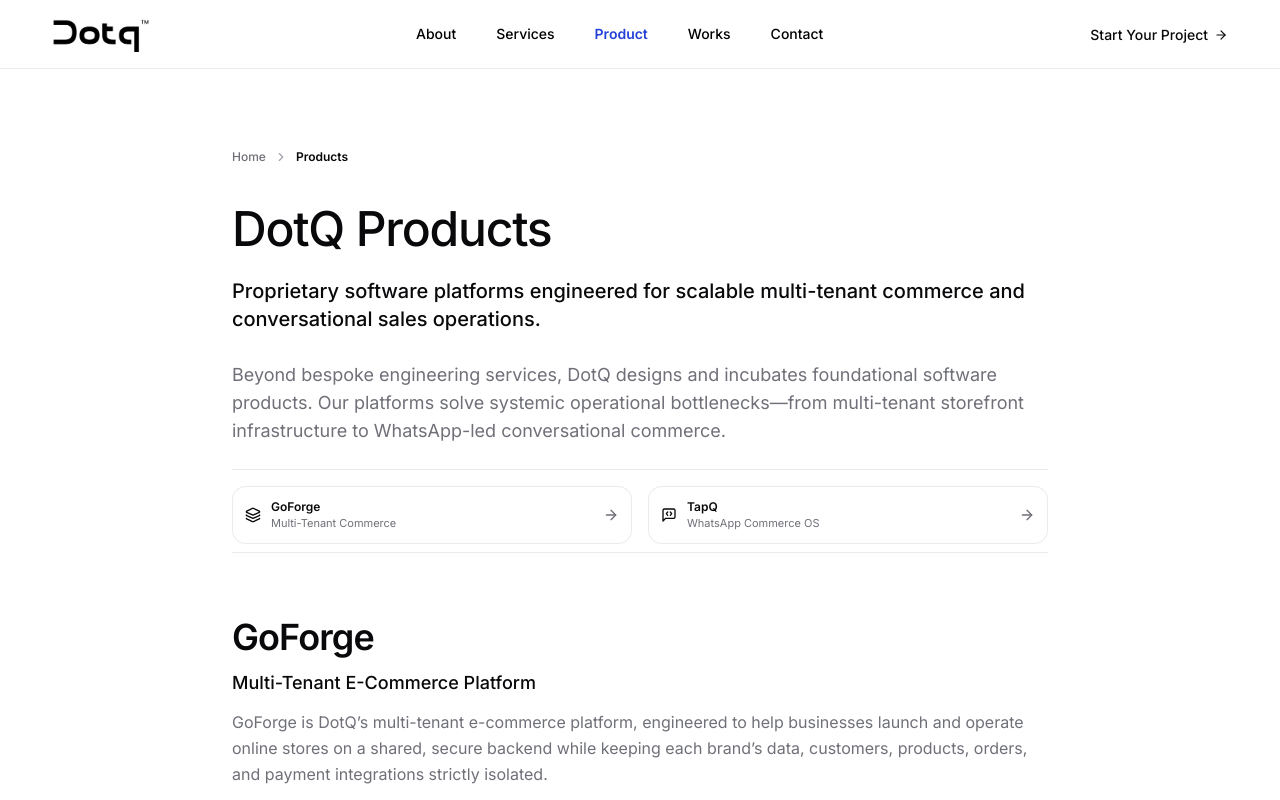
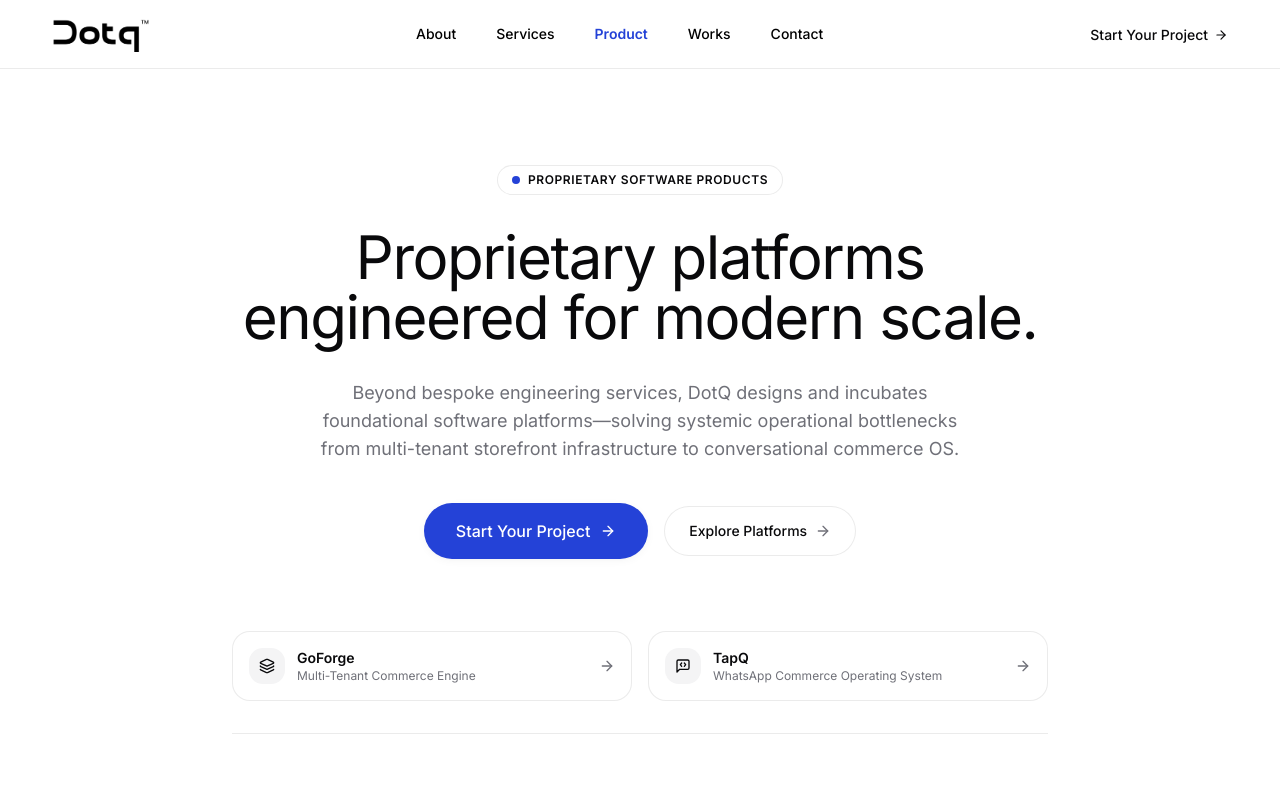
Before and after one commit to RohithER12/dotQ, a Next.js app: page /product in a window 1280 px wide. Shown: the top 800 px of the page. Built offline with nearby package versions, Linux system fonts and the light colour scheme.

Commit message:
feat: add product hero section and update logo assets and product page layout

```diff
--- a/components/layout/MobileMenu.tsx
+++ b/components/layout/MobileMenu.tsx
@@ -89,7 +89,7 @@
                             <div className="flex items-center justify-between pb-6 mb-2 border-b border-black/10">
                                 <Link href="/" onClick={onClose} className="focus:outline-none">
                                     <Image
-                                        src="/assets/dot%20q%20Logo.png"
+                                        src="/assets/dot%20q%20new%20Logo.png"
                                         alt="DotQ Logo"
                                         width={110}
                                         height={32}
--- a/components/layout/Navbar.tsx
+++ b/components/layout/Navbar.tsx
@@ -38,9 +38,8 @@
                                 <Link
                                     key={link.name}
                                     href={link.href}
-                                    className={`text-sm transition-colors ${
-                                        isActive ? 'text-cobalt font-semibold' : 'text-black font-medium hover:text-cobalt'
-                                    }`}
+                                    className={`text-sm transition-colors ${isActive ? 'text-cobalt font-semibold' : 'text-black font-medium hover:text-cobalt'
+                                        }`}
                                 >
                                     {link.name}
                                 </Link>
--- /dev/null
+++ b/components/product/ProductHero.tsx
@@ -0,0 +1,75 @@
+'use client';
+
+import React, { useState, useEffect } from 'react';
+import { motion } from 'framer-motion';
+import { ArrowRight } from 'lucide-react';
+import Button from '@/components/ui/Button';
+
+export default function ProductHero() {
+    const [mounted, setMounted] = useState(false);
+
+    useEffect(() => {
+        setMounted(true);
+    }, []);
+
+    return (
+        <section className="relative pt-16 sm:pt-24 pb-12 sm:pb-16 bg-canvas overflow-hidden select-none">
+            {/* Ambient Background Glow */}
+            <div className="absolute top-1/2 left-1/2 -translate-x-1/2 -translate-y-1/2 w-[600px] h-[350px] bg-cobalt/10 rounded-full blur-3xl pointer-events-none -z-10" />
+
+            <div className="max-w-[1240px] mx-auto px-4 sm:px-6 lg:px-8 text-center relative z-10">
+                <div className="max-w-4xl mx-auto space-y-6 sm:space-y-8">
+                    {/* Eyebrow Pill */}
+                    <motion.div
+                        initial={mounted ? { opacity: 0, y: 10 } : false}
+                        animate={{ opacity: 1, y: 0 }}
+                        transition={{ duration: 0.5 }}
+                        className="inline-flex items-center gap-2 px-3.5 py-1.5 rounded-full bg-white border border-border-subtle text-primary text-xs font-semibold uppercase tracking-wider shadow-subtle"
+                    >
+                        <span className="w-2 h-2 rounded-full bg-cobalt" />
+                        <span>PROPRIETARY SOFTWARE PRODUCTS</span>
+                    </motion.div>
+
+                    {/* Main Heading */}
+                    <motion.h1
+                        initial={mounted ? { opacity: 0, y: 20 } : false}
+                        animate={{ opacity: 1, y: 0 }}
+                        transition={{ duration: 0.7, delay: 0.1 }}
+                        className="text-3xl sm:text-5xl md:text-6xl lg:text-6xl font-sans font-regular tracking-tight text-primary leading-[1.08] text-balance mx-auto"
+                    >
+                        Proprietary platforms engineered for modern scale.
+                    </motion.h1>
+
+                    {/* Supporting Paragraph */}
+                    <motion.p
+                        initial={mounted ? { opacity: 0, y: 20 } : false}
+                        animate={{ opacity: 1, y: 0 }}
+                        transition={{ duration: 0.7, delay: 0.2 }}
+                        className="text-base sm:text-lg text-secondary max-w-2xl leading-relaxed text-balance mx-auto"
+                    >
+                        Beyond bespoke engineering services, DotQ designs and incubates foundational software platforms—solving systemic operational bottlenecks from multi-tenant storefront infrastructure to conversational commerce OS.
+                    </motion.p>
+
+                    {/* Action CTA Buttons */}
+                    <motion.div
+                        initial={mounted ? { opacity: 0, y: 20 } : false}
+                        animate={{ opacity: 1, y: 0 }}
+                        transition={{ duration: 0.7, delay: 0.3 }}
+                        className="pt-2 flex flex-wrap items-center justify-center gap-3 sm:gap-4"
+                    >
+                        <Button href="/contact" size="lg" variant="primary" showArrow={true}>
+                            Start Your Project
+                        </Button>
+                        <a
+                            href="#goforge"
+                            className="inline-flex items-center gap-2 px-6 py-3.5 rounded-full bg-white border border-border-subtle text-primary text-sm font-medium hover:border-zinc-400 hover:bg-zinc-50 transition-all shadow-subtle cursor-pointer"
+                        >
+                            <span>Explore Platforms</span>
+                            <ArrowRight className="w-4 h-4 text-zinc-500" />
+                        </a>
+                    </motion.div>
+                </div>
+            </div>
+        </section>
+    );
+}
--- a/components/product/ProductHubScreen.tsx
+++ b/components/product/ProductHubScreen.tsx
@@ -4,49 +4,31 @@
 import Image from 'next/image';
 import Link from 'next/link';
 import Button from '@/components/ui/Button';
-import { ChevronRight, ArrowRight, CheckCircle2, Mail, Layers, MessageSquareCode } from 'lucide-react';
+import { ArrowRight, Mail, Layers, MessageSquareCode } from 'lucide-react';
 import { GOFORGE_PRODUCT, TAPQ_PRODUCT, COMPARISON_MATRIX } from '@/lib/productData';
+import ProductHero from './ProductHero';
+import FinalCTA from '@/components/home/FinalCTA';
 
 export default function ProductHubScreen() {
     return (
-        <article className="min-h-screen bg-canvas py-12 sm:py-20 select-none">
-            <div className="max-w-[880px] mx-auto px-4 sm:px-6 lg:px-8">
-                {/* Breadcrumbs */}
-                <nav className="flex items-center gap-2 text-xs font-medium text-secondary mb-10" aria-label="Breadcrumb">
-                    <Link href="/" className="hover:text-primary transition-colors">
-                        Home
-                    </Link>
-                    <ChevronRight className="w-3.5 h-3.5 text-zinc-400" />
-                    <span className="text-primary font-semibold">
-                        Products
-                    </span>
-                </nav>
+        <article className="min-h-screen bg-canvas select-none">
+            {/* Standard Full-width Elevated Hero Section */}
+            <ProductHero />
 
-                {/* Header Area */}
-                <header className="space-y-6 mb-12 sm:mb-16">
-                    <h1 className="text-3xl sm:text-5xl font-sans font-medium text-primary tracking-tight leading-[1.12]">
-                        DotQ Products
-                    </h1>
-
-                    <p className="text-lg sm:text-xl text-primary font-medium leading-relaxed">
-                        Proprietary software platforms engineered for scalable multi-tenant commerce and conversational sales operations.
-                    </p>
-
-                    <p className="text-base sm:text-lg text-secondary leading-relaxed font-normal pt-1">
-                        Beyond bespoke engineering services, DotQ designs and incubates foundational software products. Our platforms solve systemic operational bottlenecks—from multi-tenant storefront infrastructure to WhatsApp-led conversational commerce.
-                    </p>
-
+            <div className="max-w-[880px] mx-auto px-4 sm:px-6 lg:px-8 pb-16 sm:pb-24">
                 {/* Quick Jump Strip */}
-                    <div className="pt-4 pb-2 border-y border-border-subtle grid grid-cols-2 gap-4 text-xs">
+                <div className="mb-12 sm:mb-16 pt-2 pb-8 border-b border-border-subtle grid grid-cols-1 sm:grid-cols-2 gap-4 text-xs">
                     <Link
                         href="#goforge"
-                            className="group flex items-center justify-between p-3 rounded-xl bg-white border border-border-subtle hover:border-zinc-400 transition-colors"
+                        className="group flex items-center justify-between p-4 rounded-2xl bg-white border border-border-subtle hover:border-zinc-400 transition-colors shadow-subtle"
                     >
-                            <div className="flex items-center gap-2.5">
-                                <Layers className="w-4 h-4 text-primary" />
+                        <div className="flex items-center gap-3">
+                            <div className="w-9 h-9 rounded-xl bg-zinc-100 flex items-center justify-center text-primary group-hover:bg-cobalt group-hover:text-white transition-colors">
+                                <Layers className="w-4 h-4" />
+                            </div>
                             <div>
-                                    <span className="block font-semibold text-primary">GoForge</span>
-                                    <span className="text-secondary text-[11px]">Multi-Tenant Commerce</span>
+                                <span className="block font-semibold text-primary text-sm">GoForge</span>
+                                <span className="text-secondary text-xs">Multi-Tenant Commerce Engine</span>
                             </div>
                         </div>
                         <ArrowRight className="w-4 h-4 text-secondary group-hover:text-primary transition-colors" />
@@ -54,19 +36,20 @@
 
                     <Link
                         href="#tapq"
-                            className="group flex items-center justify-between p-3 rounded-xl bg-white border border-border-subtle hover:border-zinc-400 transition-colors"
+                        className="group flex items-center justify-between p-4 rounded-2xl bg-white border border-border-subtle hover:border-zinc-400 transition-colors shadow-subtle"
                     >
-                            <div className="flex items-center gap-2.5">
-                                <MessageSquareCode className="w-4 h-4 text-primary" />
+                        <div className="flex items-center gap-3">
+                            <div className="w-9 h-9 rounded-xl bg-zinc-100 flex items-center justify-center text-primary group-hover:bg-cobalt group-hover:text-white transition-colors">
+                                <MessageSquareCode className="w-4 h-4" />
+                            </div>
                             <div>
-                                    <span className="block font-semibold text-primary">TapQ</span>
-                                    <span className="text-secondary text-[11px]">WhatsApp Commerce OS</span>
+                                <span className="block font-semibold text-primary text-sm">TapQ</span>
+                                <span className="text-secondary text-xs">WhatsApp Commerce Operating System</span>
                             </div>
                         </div>
                         <ArrowRight className="w-4 h-4 text-secondary group-hover:text-primary transition-colors" />
                     </Link>
                 </div>
-                </header>
 
                 {/* Product 1: GoForge Showcase */}
                 <section id="goforge" className="space-y-8 pb-16 sm:pb-20 border-b border-border-subtle scroll-mt-24">
@@ -246,6 +229,9 @@
                     </div>
                 </section>
             </div>
+
+            {/* Signature Cobalt Callout matching Services and Works pages */}
+            <FinalCTA />
         </article>
     );
 }
```
Also changed, not shown: public/GoForge Multi-Tenant Analytics Dashboard.png (added), public/assets/dot q new Logo.png (added). Lines whose indentation alone changed are shown as unchanged.
